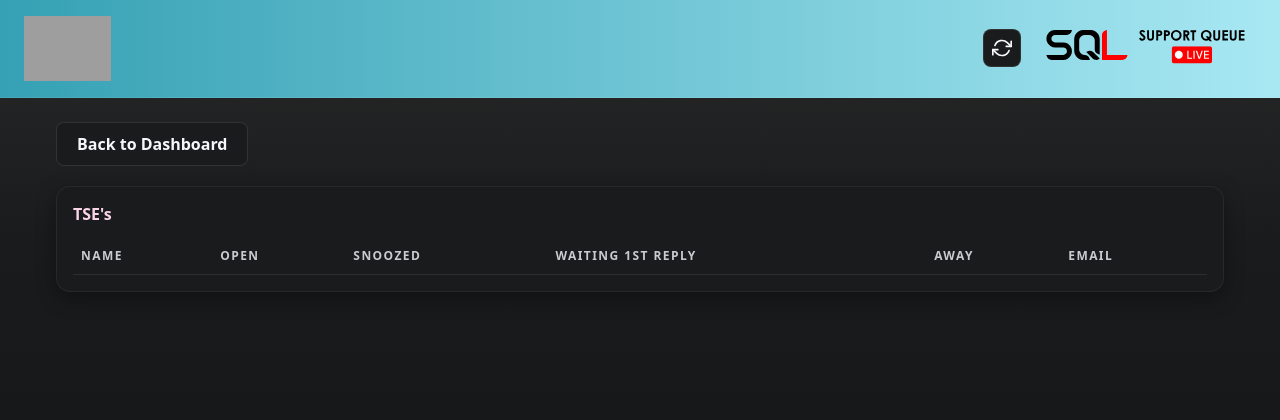
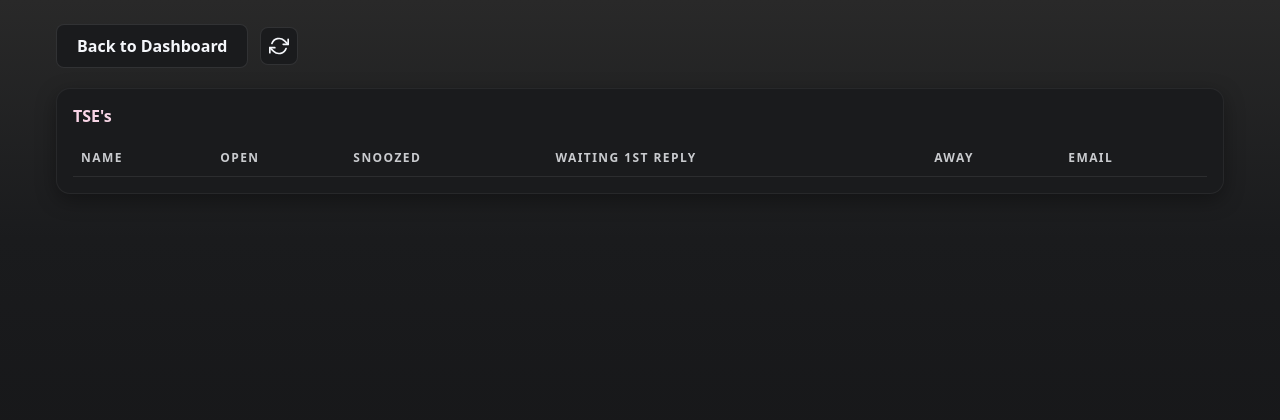
Before and after one commit to skalamerasigma/sql-intercom, a FastAPI app: template templates/tse.html in a window 1280 px wide. Shown: the top 420 px of the page. Before the commit the page ends 292 px from the top, so only its background shows below. Run offline with FastAPI, Linux system fonts and the light colour scheme; the template is opened without the code that fills it, so the values that code supplies are empty; parts of the project's set-up code (start-up, migrations or seed data) failed here and were passed over; grey boxes are pictures that could not be loaded.

Commit message:
Refactor TSE layout by removing the header section and updating the navigation buttons. Enhance error display styling for improved visibility.

```diff
--- a/templates/tse.html
+++ b/templates/tse.html
@@ -7,9 +7,12 @@
 	<link rel="stylesheet" href="/static/styles.css" />
 </head>
 <body>
-	<header class="header">
-		<img src="/static/sql-logo.svg" alt="SQL Logo" class="header-logo-left" />
-		<div class="header-right">
+	<div id="error" style="display:none; margin:12px auto; max-width:1200px; padding:10px 14px; border-radius:10px; background:#3b0a0a; color:#ffd4d4; border:1px solid #8a1f1f;">
+	</div>
+
+	<main class="container">
+		<div class="nav-buttons">
+			<a href="/" class="nav-button">Back to Dashboard</a>
 			<button id="refresh-btn" class="refresh-button" title="Refresh metrics">
 				<svg width="20" height="20" viewBox="0 0 24 24" fill="none" stroke="currentColor" stroke-width="2" stroke-linecap="round" stroke-linejoin="round">
 					<polyline points="23 4 23 10 17 10"></polyline>
@@ -17,16 +20,6 @@
 					<path d="M3.51 9a9 9 0 0 1 14.85-3.36L23 10M1 14l4.64 4.36A9 9 0 0 0 20.49 15"></path>
 				</svg>
 			</button>
-			<img src="/static/support-queue-live.svg" alt="Support Queue Live" class="header-logo-right" />
-		</div>
-	</header>
-
-	<div id="error" style="display:none; margin:12px auto; max-width:1200px; padding:10px 14px; border-radius:10px; background:#3b0a0a; color:#ffd4d4; border:1px solid #8a1f1f;">
-	</div>
-
-	<main class="container">
-		<div class="nav-buttons">
-			<a href="/" class="nav-button">Back to Dashboard</a>
 		</div>
 
 		<section class="agents panel">
```
